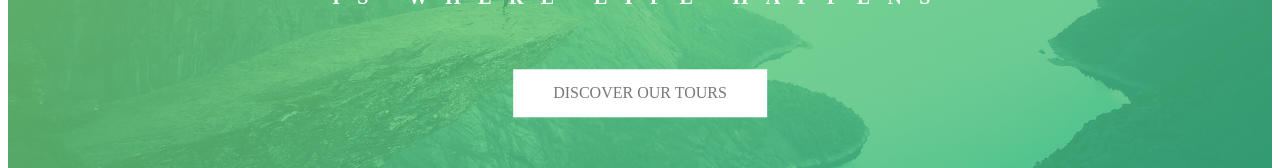
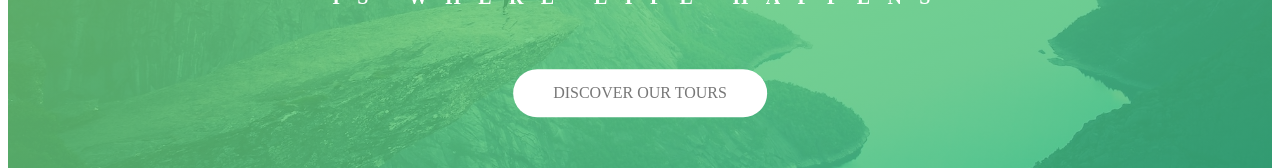
Before and after one commit to amontalvof/natours-react-client, a React (Vite) app: page / in a window 1280 px wide. Shown: the part 305-473 px from the top of the page. Built offline with nearby package versions, Linux system fonts and the light colour scheme; the HTML template or start-up script is replaced by a standard one.

Commit message:
feat: Building a Complex Animated Button - Part 2

```diff
--- a/src/components/navigationButton/styles.ts
+++ b/src/components/navigationButton/styles.ts
@@ -1,4 +1,5 @@
 import styled from 'styled-components';
+import { BLACK_RGBA } from '../../constants/colors';
 
 interface AnchorProps {
     txColor: string;
@@ -10,9 +11,19 @@ export const Anchor = styled.a<AnchorProps>`
     color: ${({ txColor }) => txColor};
     background-color: ${({ bgColor }) => bgColor};
     display: inline-block;
+    border-radius: 100px;
+    transition: all 0.2s;
     :link,
     :visited {
         text-transform: uppercase;
         text-decoration: none;
     }
+    :hover {
+        transform: translateY(-3px);
+        box-shadow: 0 10px 20px ${BLACK_RGBA};
+    }
+    :active {
+        transform: translateY(-1px);
+        box-shadow: 0 5px 10px ${BLACK_RGBA};
+    }
 `;
--- a/src/constants/colors.ts
+++ b/src/constants/colors.ts
@@ -4,5 +4,6 @@ export const DARK_GREEN = '#28b485';
 export const LIGHT_GREEN_RGBA = 'rgba(126, 213, 111, 0.8)';
 export const MEDIUM_GREEN_RGBA = 'rgba(85, 197, 122, 0.8)';
 export const DARK_GREEN_RGBA = 'rgba(40, 180, 133, 0.8)';
+export const BLACK_RGBA = 'rgba(0, 0, 0, 0.2)';
 export const WHITE = '#ffffff';
 export const GRAY = '#777777';
```
